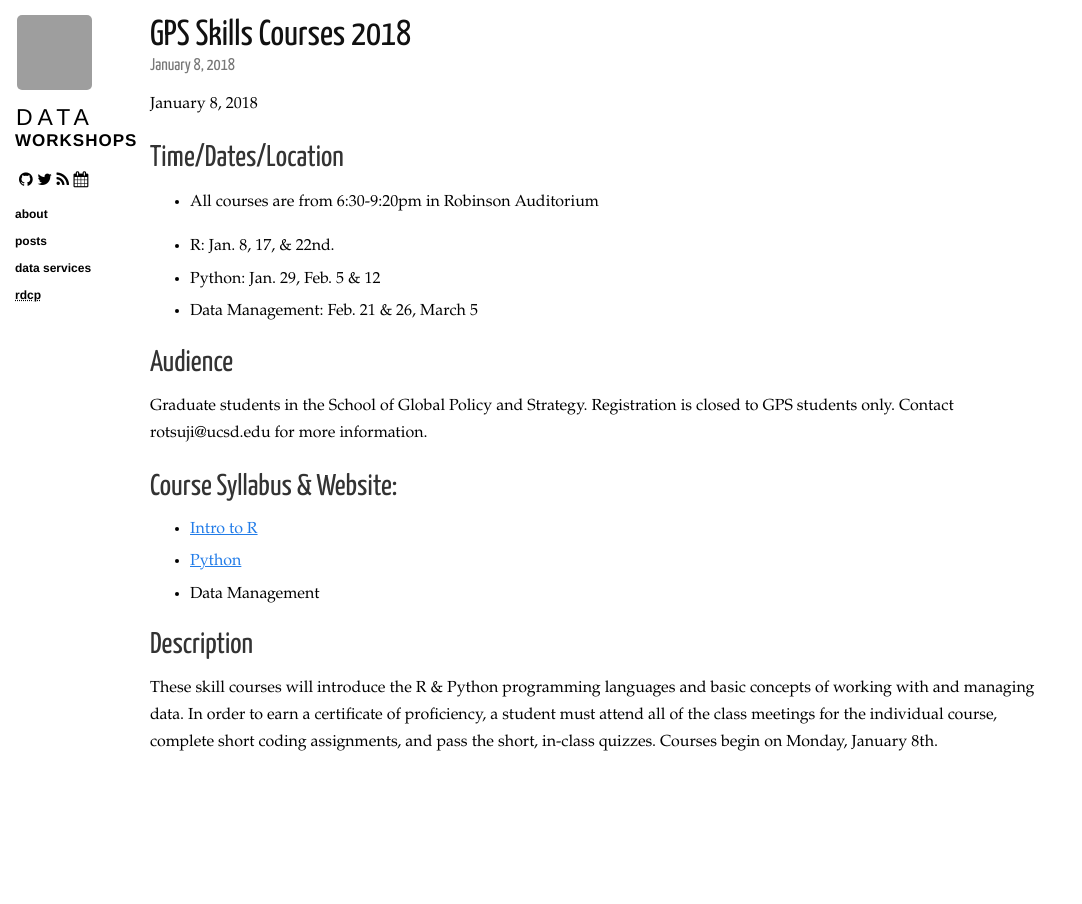
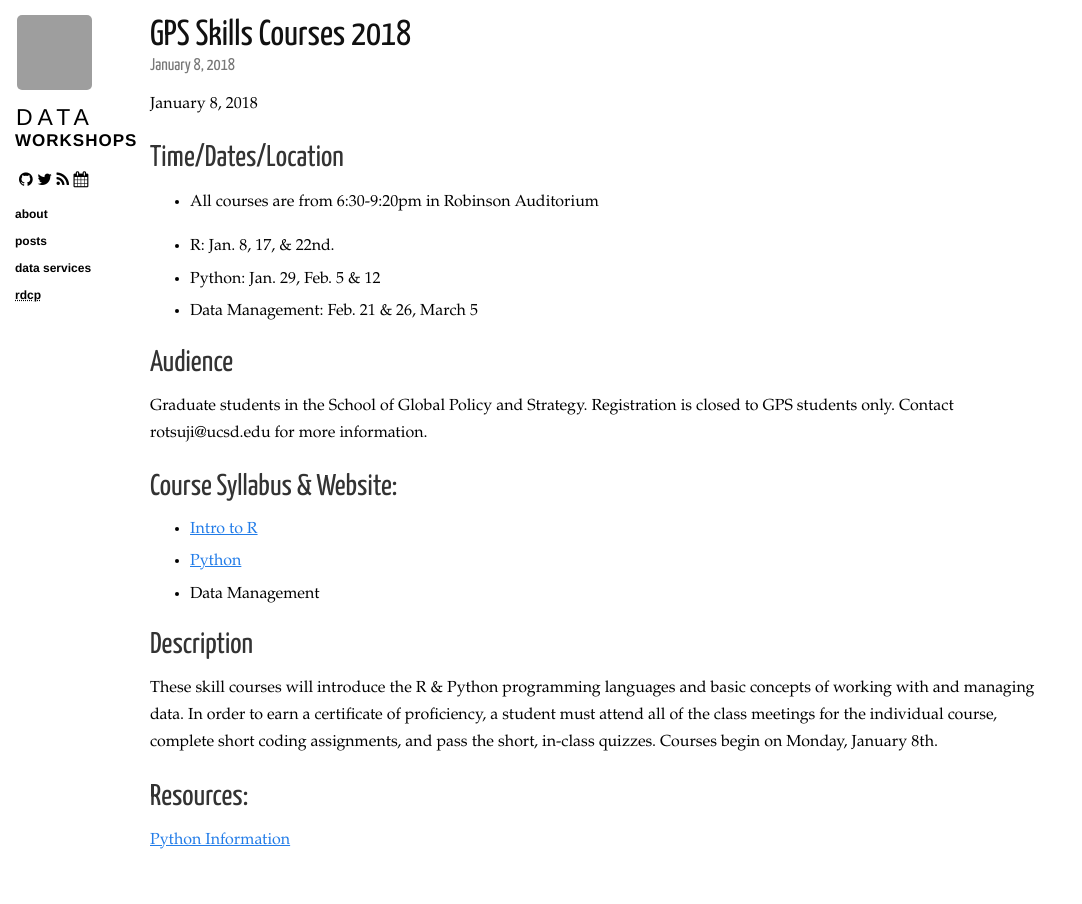
Before and after one commit to ucsdlib/workshops, a Jekyll site: the page built from _posts/2018-01-08-gps-skills-workshops.md, in a window 1280 px wide. Shown: the whole page, without its empty margins (0-1082 px from the left). Built offline with Jekyll 4.4.1, drawn with Linux system fonts in a browser that asks for light colours; nearby versions of some CDN libraries; grey boxes are pictures that could not be loaded.

Commit message:
adding resource link

```diff
--- a/_posts/2018-01-08-gps-skills-workshops.md
+++ b/_posts/2018-01-08-gps-skills-workshops.md
@@ -26,3 +26,6 @@ Graduate students in the School of Global Policy and Strategy. Registration is c
 ## Description
 
 These skill courses will introduce the R & Python programming languages and basic concepts of working with and managing data. In order to earn a certificate of proficiency, a student must attend all of the class meetings for the individual course, complete short coding assignments, and pass the short, in-class quizzes. Courses begin on Monday, January 8th.
+
+## Resources:
+[Python Information](https://github.com/ucsdlib/win2018-gps-python/blob/master/pyinfo/python-Information-resources.ipynb)
```
